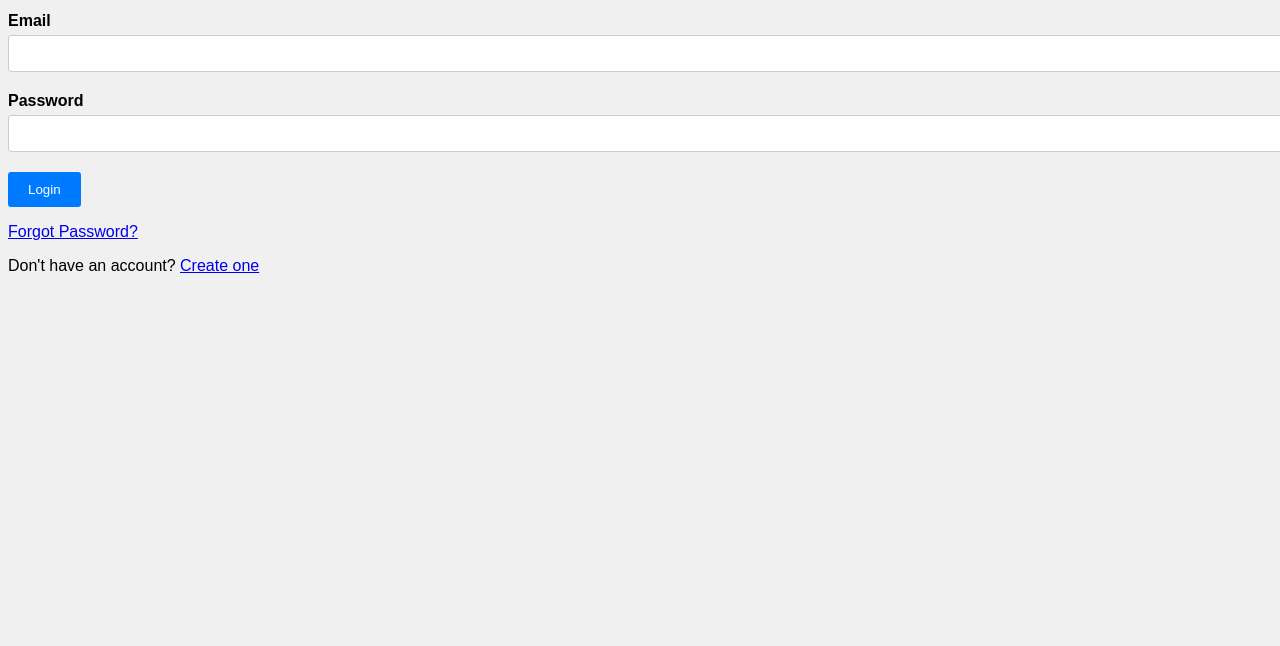
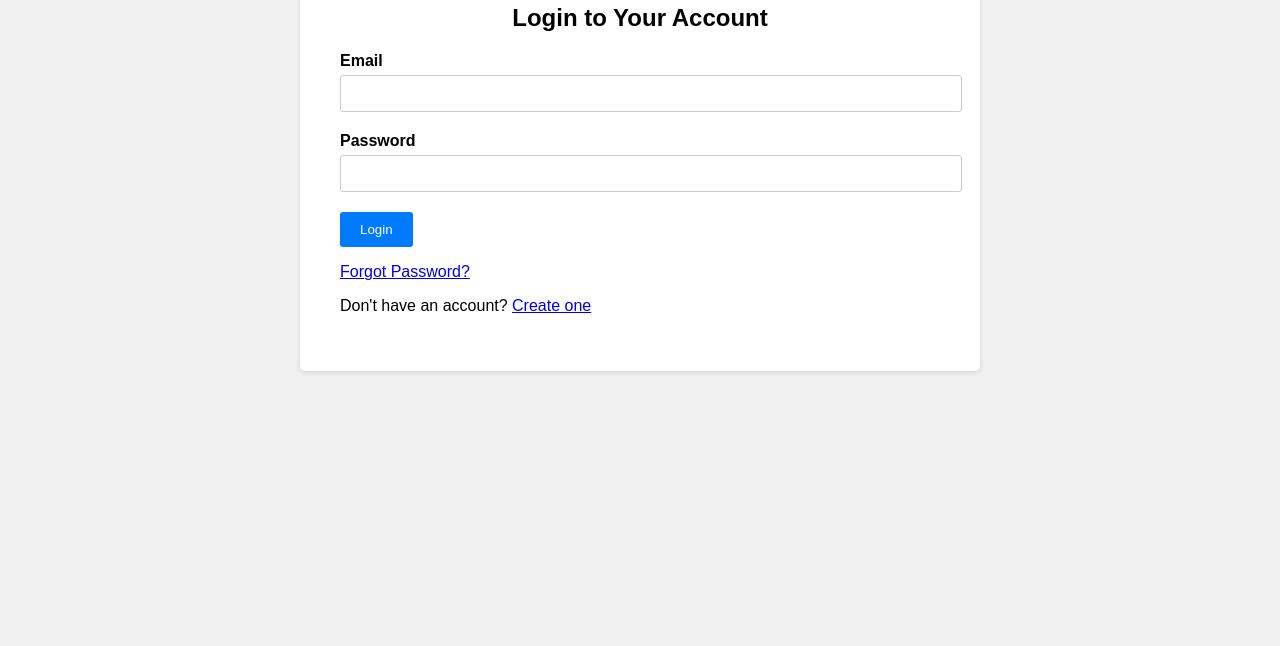
Before and after one commit to Rightroc/FUTO-CONNECT, a plain HTML site: page FUTO CONNECT/login.html in a window 1280 px wide. Shown: the part 154-800 px from the top of the page. Drawn offline with Linux system fonts and the light colour scheme.

Commit message:
update FUTO CONNECT/login.css

```diff
--- a/FUTO CONNECT/login.css
+++ b/FUTO CONNECT/login.css
@@ -5,7 +5,7 @@ body {
     background-color: #f0f0f0;
 }
 
-.contair {
+.container {
     max-width: 600px;
     margin: 0 auto;
     padding: 40px;
```
